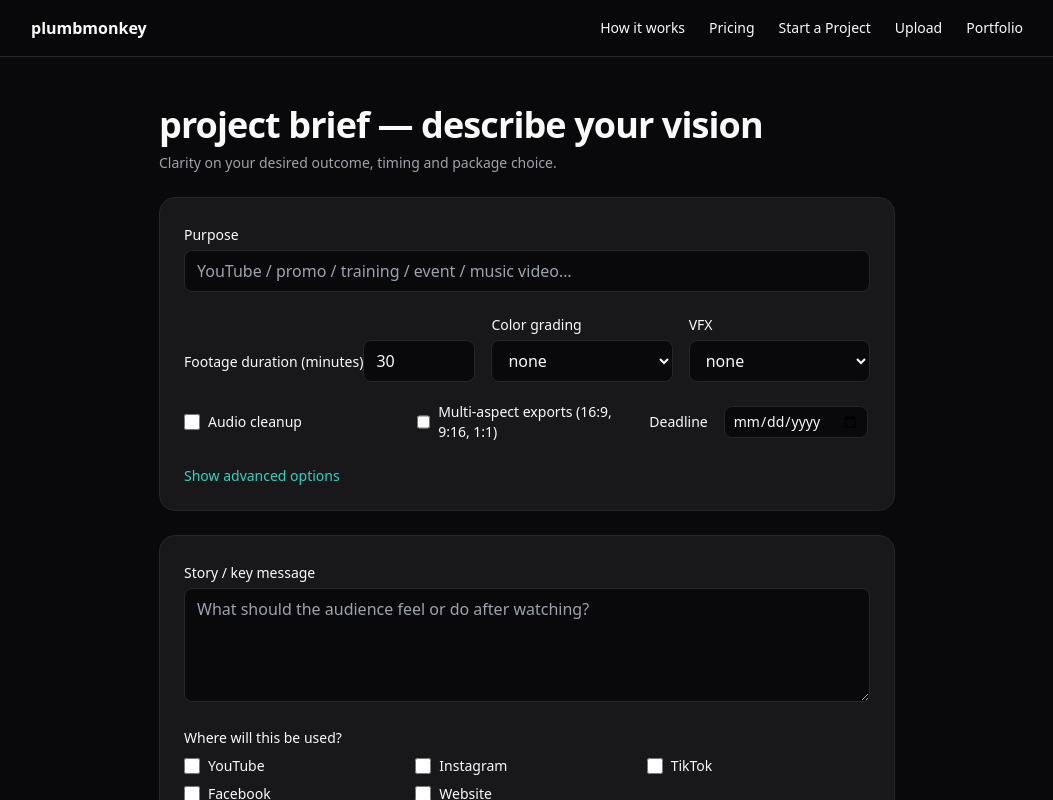
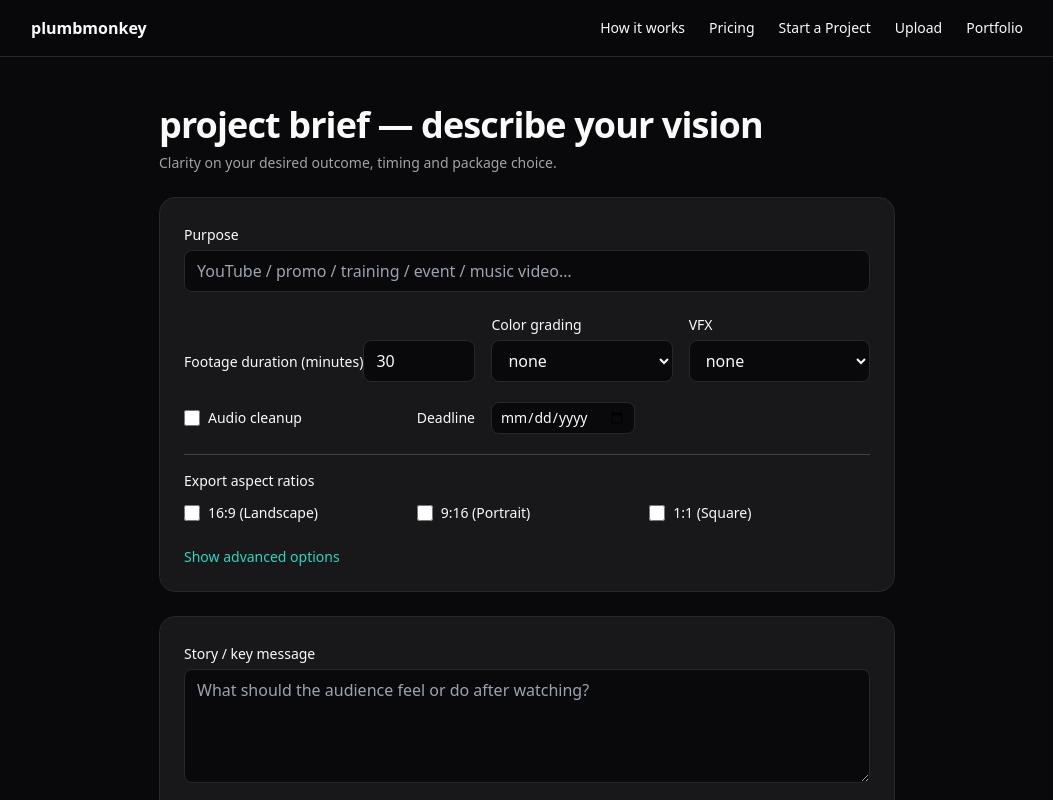
Before and after one commit to PlumbMonkey/plumbmonkey-site, a Next.js app: page /onboarding in a window 1280 px wide. Shown: the top 800 px of the page, without its empty margins (113-1166 px from the left). Built offline with nearby package versions, Linux system fonts and the light colour scheme.

Commit message:
Add aspect ratio selection to onboarding form - replace multi-aspect checkbox with individual ratio options

```diff
--- a/app/onboarding/page.tsx
+++ b/app/onboarding/page.tsx
@@ -8,6 +8,7 @@ import { estimate } from "@/lib/intake/estimator";
 
 type Tier = "essential" | "pro" | "super";
 type ContactPref = "phone" | "zoom";
+type AspectRatio = "16:9" | "9:16" | "1:1";
 type Platforms = {
   youtube: boolean;
   instagram: boolean;
@@ -92,6 +93,7 @@ export default function OnboardingPage() {
     website: false,
     other: "",
   });
+  const [aspectRatios, setAspectRatios] = useState<AspectRatio[]>([]);
   const [brandLinks, setBrandLinks] = useState("");
   const [musicLinks, setMusicLinks] = useState("");
   const [contactPref, setContactPref] = useState<ContactPref>("phone");
@@ -114,6 +116,7 @@ export default function OnboardingPage() {
       if (draft.data) setData((d: any) => ({ ...d, ...draft.data }));
       if (typeof draft.story === "string") setStory(draft.story);
       if (draft.platforms) setPlatforms((p) => ({ ...p, ...draft.platforms }));
+      if (Array.isArray(draft.aspectRatios)) setAspectRatios(draft.aspectRatios);
       if (typeof draft.brandLinks === "string") setBrandLinks(draft.brandLinks);
       if (typeof draft.musicLinks === "string") setMusicLinks(draft.musicLinks);
       if (draft.contactPref === "phone" || draft.contactPref === "zoom")
@@ -134,6 +137,7 @@ export default function OnboardingPage() {
           data,
           story,
           platforms,
+          aspectRatios,
           brandLinks,
           musicLinks,
           contactPref,
@@ -144,7 +148,7 @@ export default function OnboardingPage() {
       }
     }, 400);
     return () => clearTimeout(handle);
-  }, [data, story, platforms, brandLinks, musicLinks, contactPref]);
+  }, [data, story, platforms, aspectRatios, brandLinks, musicLinks, contactPref]);
 
   const onEstimate = () => {
     setError(null);
@@ -191,6 +195,7 @@ export default function OnboardingPage() {
       website: false,
       other: "",
     });
+    setAspectRatios([]);
     setBrandLinks("");
     setMusicLinks("");
     setContactPref("phone");
@@ -279,18 +284,6 @@ export default function OnboardingPage() {
                 </label>
 
                 <label className="inline-flex items-center gap-2">
-                  <input
-                    type="checkbox"
-                    className="h-4 w-4"
-                    checked={data.multiAspect}
-                    onChange={(e) =>
-                      setData((d: any) => ({ ...d, multiAspect: e.target.checked }))
-                    }
-                  />
-                  <span className="text-sm">Multi-aspect exports (16:9, 9:16, 1:1)</span>
-                </label>
-
-                <label className="inline-flex items-center gap-2">
                   <span className="text-sm">Deadline</span>
                   <input
                     type="date"
@@ -299,6 +292,34 @@ export default function OnboardingPage() {
                     onChange={(e) => setData((d: any) => ({ ...d, deadlineISO: e.target.value }))}
                   />
                 </label>
+              </div>
+
+              {/* Multi-aspect exports selection */}
+              <div className="border-t border-zinc-700 pt-4">
+                <div className="text-sm font-medium mb-3">Export aspect ratios</div>
+                <div className="grid grid-cols-3 gap-3">
+                  {[
+                    { label: "16:9 (Landscape)", value: "16:9" },
+                    { label: "9:16 (Portrait)", value: "9:16" },
+                    { label: "1:1 (Square)", value: "1:1" },
+                  ].map((ratio) => (
+                    <label key={ratio.value} className="inline-flex items-center gap-2">
+                      <input
+                        type="checkbox"
+                        className="h-4 w-4"
+                        checked={aspectRatios.includes(ratio.value as AspectRatio)}
+                        onChange={(e) => {
+                          if (e.target.checked) {
+                            setAspectRatios([...aspectRatios, ratio.value as AspectRatio]);
+                          } else {
+                            setAspectRatios(aspectRatios.filter((ar) => ar !== ratio.value));
+                          }
+                        }}
+                      />
+                      <span className="text-sm">{ratio.label}</span>
+                    </label>
+                  ))}
+                </div>
               </div>
 
               <button
@@ -500,6 +521,7 @@ export default function OnboardingPage() {
                   .concat(platforms.other ? [platforms.other] : [])
                   .join(", ") || "—"}
               </div>
+              <div>Aspect ratios: {aspectRatios.length > 0 ? aspectRatios.join(", ") : "—"}</div>
               <div>Branding: {brandLinks || "—"}</div>
               <div>Music: {musicLinks || "—"}</div>
               <div>Contact: {contactPref}</div>
```
